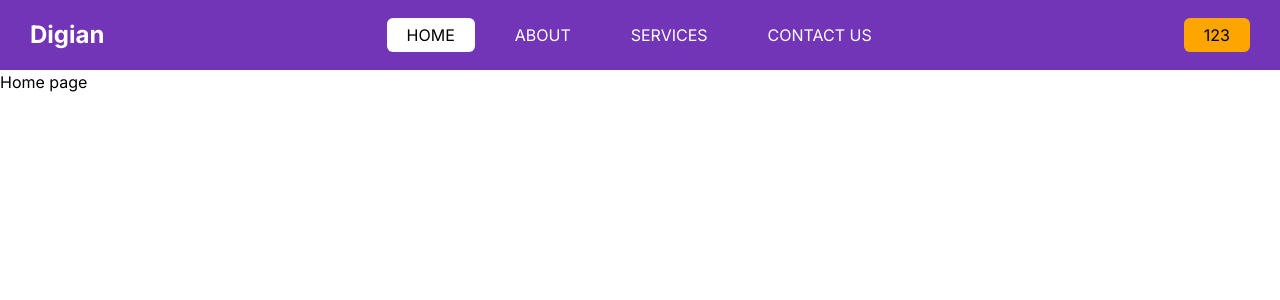
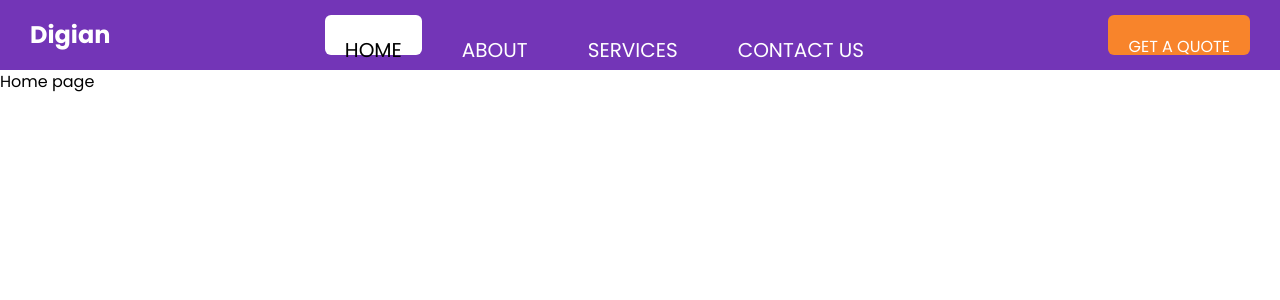
Before and after one commit to SvyatoyTapok/nextjs-dashboard, a Next.js app: page / in a window 1280 px wide. Shown: the top 300 px of the page. Built offline with nearby package versions, Linux system fonts and the light colour scheme; a web font is replaced by a local one.

Commit message:
complete header

```diff
--- a/app/components/Button/HeaderButton.tsx
+++ /dev/null
@@ -1,46 +0,0 @@
-import React from "react";
-import Link from "next/link";
-import { useState } from "react";
-
-type Props = {
-    bgColor?: string,
-    textColor?: string,
-    text: string,
-    href: string,
-    onClick?: () => void
-}
-
-export default function HeaderButton({ bgColor, textColor, text, href, onClick }: Props) {
-
-    const [hover, setHover] = useState(false)
-    const handleMouseEnter = () => { setHover(true) }
-    const handleMouseLeave = () => { setHover(false) }
-
-    return (
-        <Link
-            onClick={() => onClick()}
-            href={href}
-            onMouseEnter={handleMouseEnter}
-            onMouseLeave={handleMouseLeave}
-            style={{
-                backgroundColor: hover ? 'white' : bgColor,
-                height: 34,
-                transition: "all 400ms ease",
-                alignContent: 'center',
-                borderRadius: 6,
-                paddingLeft: 20,
-                paddingRight: 20,
-                marginLeft: 10,
-                marginRight: 10
-            }}>
-            <text style={{
-                color: hover ? '' : textColor,
-                transition: "all 400ms ease",
-                fontSize: 16,
-                fontWeight: 400
-            }}>
-                {text}
-            </text>
-        </Link>
-    )
-}
--- a/app/components/Header/Header.tsx
+++ b/app/components/Header/Header.tsx
@@ -2,8 +2,9 @@
 
 import styles from './mystyle.module.css'
 import { useState } from 'react';
-import HeaderButton from '../Button/HeaderButton';
+import HeaderButton from '../HeaderButton/HeaderButton';
 import HeaderLogo from '../HeaderLogo/HeaderLogo';
+import HeaderMoveButton from '../HeaderMoveButton/HeaderMoveButton';
 export default function Header() {
 
     const [activeButton, setActiveButton] = useState(1)
@@ -20,32 +21,40 @@ export default function Header() {
             </div>
             <div className={styles.headerItems}>
                 <HeaderButton
+                    isHover={true}
                     textColor={activeButton === 1 ? 'black' : 'white'}
                     bgColor={activeButton === 1 ? 'white' : ''}
                     text='HOME'
                     href='/'
                     onClick={() => setActiveButton(1)}
+                    fontSize={20}
                 />
                 <HeaderButton
+                    isHover={true}
                     textColor={activeButton === 2 ? 'black' : 'white'}
                     bgColor={activeButton === 2 ? 'white' : ''}
                     text='ABOUT'
                     href='/about'
                     onClick={() => setActiveButton(2)}
+                    fontSize={20}
                 />
                 <HeaderButton
+                    isHover={true}
                     textColor={activeButton === 3 ? 'black' : 'white'}
                     bgColor={activeButton === 3 ? 'white' : ''}
                     text='SERVICES'
                     href='/services'
                     onClick={() => setActiveButton(3)}
+                    fontSize={20}
                 />
                 <HeaderButton
+                    isHover={true}
                     text='CONTACT US'
                     href='/'
                     textColor={activeButton === 4 ? 'black' : 'white'}
                     bgColor={activeButton === 4 ? 'white' : ''}
                     onClick={() => setActiveButton(4)}
+                    fontSize={20}
                 />
             </div>
             <div style={{
@@ -54,10 +63,13 @@ export default function Header() {
                 right: 0,
                 marginRight: 20
             }}>
-                <HeaderButton
+                <HeaderMoveButton
                     href={'/'}
-                    text={'123'}
-                    bgColor='orange'
+                    text={'GET A QUOTE'}
+                    bgColor='#f8842b'
+                    fontSize={'1rem'}
+                    textColor='white'
+                    height={40}
                 />
             </div>
         </div>
--- /dev/null
+++ b/app/components/HeaderButton/HeaderButton.tsx
@@ -0,0 +1,54 @@
+import React from "react";
+import Link from "next/link";
+import { useState } from "react";
+
+type Props = {
+    bgColor?: string,
+    textColor?: string,
+    text: string,
+    href: string,
+    onClick?: () => void,
+    isHover: boolean,
+    fontSize?: number | string,
+    fontWeight?: string,
+    width?: number,
+    height?: number,
+}
+
+export default function HeaderButton({ bgColor, width, height, textColor, text, href, onClick, isHover, fontSize, fontWeight }: Props) {
+
+    const [hover, setHover] = useState(false)
+    const handleMouseEnter = () => { setHover(true) }
+    const handleMouseLeave = () => { setHover(false) }
+
+    return (
+        <Link
+            onClick={onClick ? () => onClick() : undefined}
+            href={href}
+            onMouseEnter={handleMouseEnter}
+            onMouseLeave={handleMouseLeave}
+            style={{
+                backgroundColor: hover && isHover ? 'white' : bgColor,
+                height: height ? height : 34,
+                width: width ? width : '',
+                transition: "background-color 400ms ease-in-out",
+                alignContent: 'center',
+                borderRadius: 6,
+                paddingLeft: 20,
+                paddingRight: 20,
+                paddingTop: 20,
+                paddingBottom: 20,
+                marginLeft: 10,
+                marginRight: 10
+            }}>
+            <text style={{
+                color: hover && isHover ? '' : textColor,
+                transition: "color 600ms ease-in-out",
+                fontSize: fontSize ? fontSize : 16,
+                fontWeight: fontWeight ? fontWeight : 400,
+            }}>
+                {text}
+            </text>
+        </Link>
+    )
+}
--- /dev/null
+++ b/app/components/HeaderMoveButton/HeaderMoveButton.tsx
@@ -0,0 +1,53 @@
+import React from "react";
+import Link from "next/link";
+import { useState } from "react";
+
+type Props = {
+    bgColor?: string,
+    textColor?: string,
+    text: string,
+    href: string,
+    onClick?: () => void,
+    fontSize?: number | string,
+    fontWeight?: string,
+    width?: number,
+    height?: number,
+}
+
+export default function HeaderButton({ bgColor, width, height, textColor, text, href, onClick, fontSize, fontWeight }: Props) {
+
+    const [hover, setHover] = useState(false)
+    const handleMouseEnter = () => { setHover(true) }
+    const handleMouseLeave = () => { setHover(false) }
+
+    return (
+        <Link
+            onClick={onClick ? () => onClick() : undefined}
+            href={href}
+            onMouseEnter={handleMouseEnter}
+            onMouseLeave={handleMouseLeave}
+            style={{
+                backgroundColor: bgColor,
+                height: height ? height : 34,
+                width: width ? width : '',
+                alignContent: 'center',
+                transition: 'transform 200ms ease-in-out',
+                borderRadius: 6,
+                paddingLeft: 20,
+                paddingRight: 20,
+                paddingTop: 20,
+                paddingBottom: 20,
+                marginLeft: 10,
+                marginRight: 10,
+                transform: hover ? 'translateY(-8%)' : 'translateY(0%)'
+            }}>
+            <text style={{
+                color: textColor,
+                fontSize: fontSize ? fontSize : 16,
+                fontWeight: fontWeight ? fontWeight : 400,
+            }}>
+                {text}
+            </text>
+        </Link>
+    )
+}
--- a/app/layout.tsx
+++ b/app/layout.tsx
@@ -1,5 +1,5 @@
 import './ui/global.css'
-import { inter } from '@/app/ui/fonts';
+import { poppins } from '@/app/ui/fonts';
 import Header from './components/Header/Header';
 
 export default function RootLayout({
@@ -9,7 +9,7 @@ export default function RootLayout({
 }) {
   return (
     <html lang="en">
-      <body className={`${inter.className} antialiased`}>
+      <body className={`${poppins.className} antialiased`}>
         <Header />
         {children}
       </body>
--- a/app/ui/fonts.ts
+++ b/app/ui/fonts.ts
@@ -3,5 +3,5 @@ import { Lusitana } from 'next/font/google'
 import { Poppins } from 'next/font/google';
 
 export const lusitana = Lusitana({weight: ['400', '700'], subsets:['latin']});
-export const poppins = Poppins({weight: ['400', '700'], subsets:['latin']});
+export const poppins = Poppins({weight: ['400','500','600', '700'], subsets:['latin']});
 export const inter = Inter({ subsets: ['latin'] });
```
Also changed, not shown: app/components/HeaderButton/mystyle.module.css (added).
